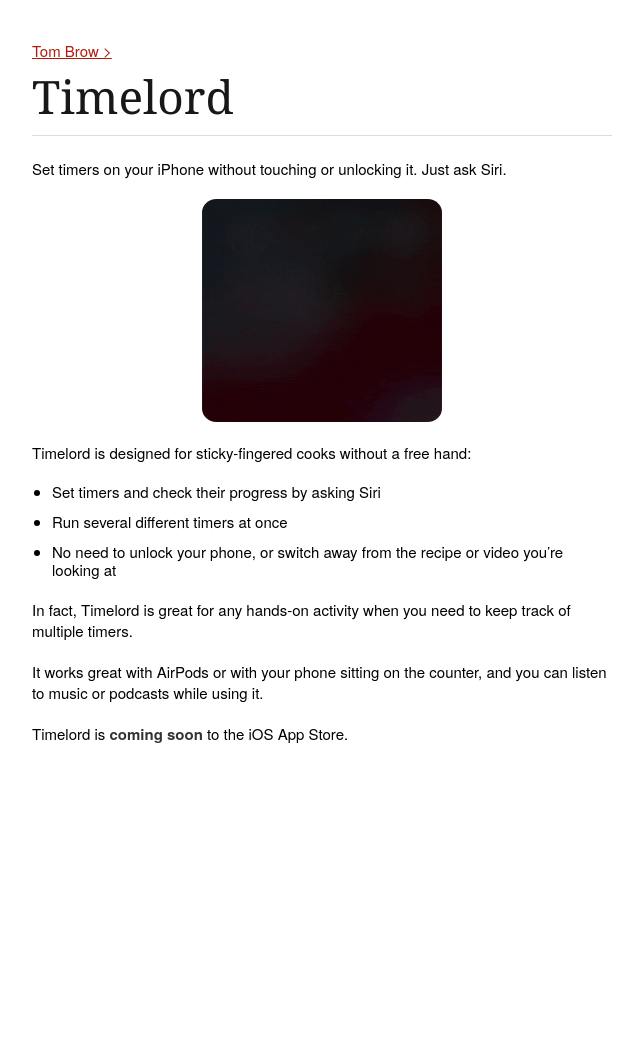
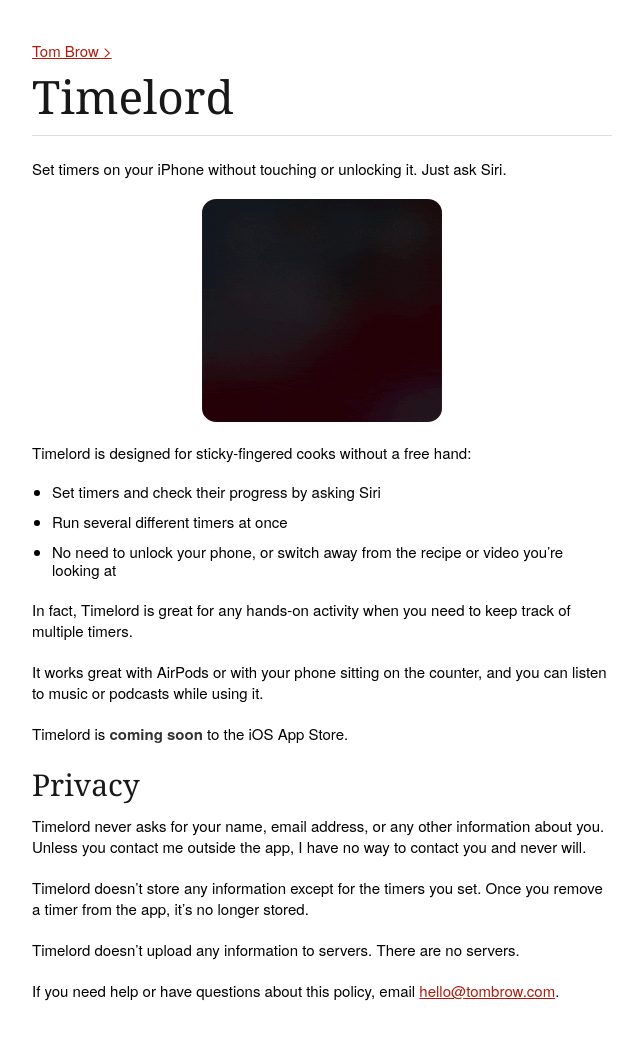
Before and after one commit to brow/rebeccabutler.org, a Jekyll site: the page built from timelord/index.md, in a window 1280 px wide. Shown: the whole page, without its empty margins (308-951 px from the left). Built offline with Jekyll 4.4.1, drawn with Linux system fonts in a browser that asks for light colours; before the commit the page ends 900 px from its top, so only the background shows below that.

Commit message:
Timelord privacy policy

```diff
--- a/timelord/index.md
+++ b/timelord/index.md
@@ -17,3 +17,13 @@
 It works great with AirPods or with your phone sitting on the counter, and you can listen to music or podcasts while using it.
 
 Timelord is **coming soon** to the iOS App Store.
+
+## Privacy
+
+Timelord never asks for your name, email address, or any other information about you. Unless you contact me outside the app, I have no way to contact you and never will.
+
+Timelord doesn't store any information except for the timers you set. Once you remove a timer from the app, it's no longer stored.
+
+Timelord doesn't upload any information to servers. There are no servers.
+
+If you need help or have questions about this policy, email [hello@tombrow.com](mailto:hello@tombrow.com).
```
